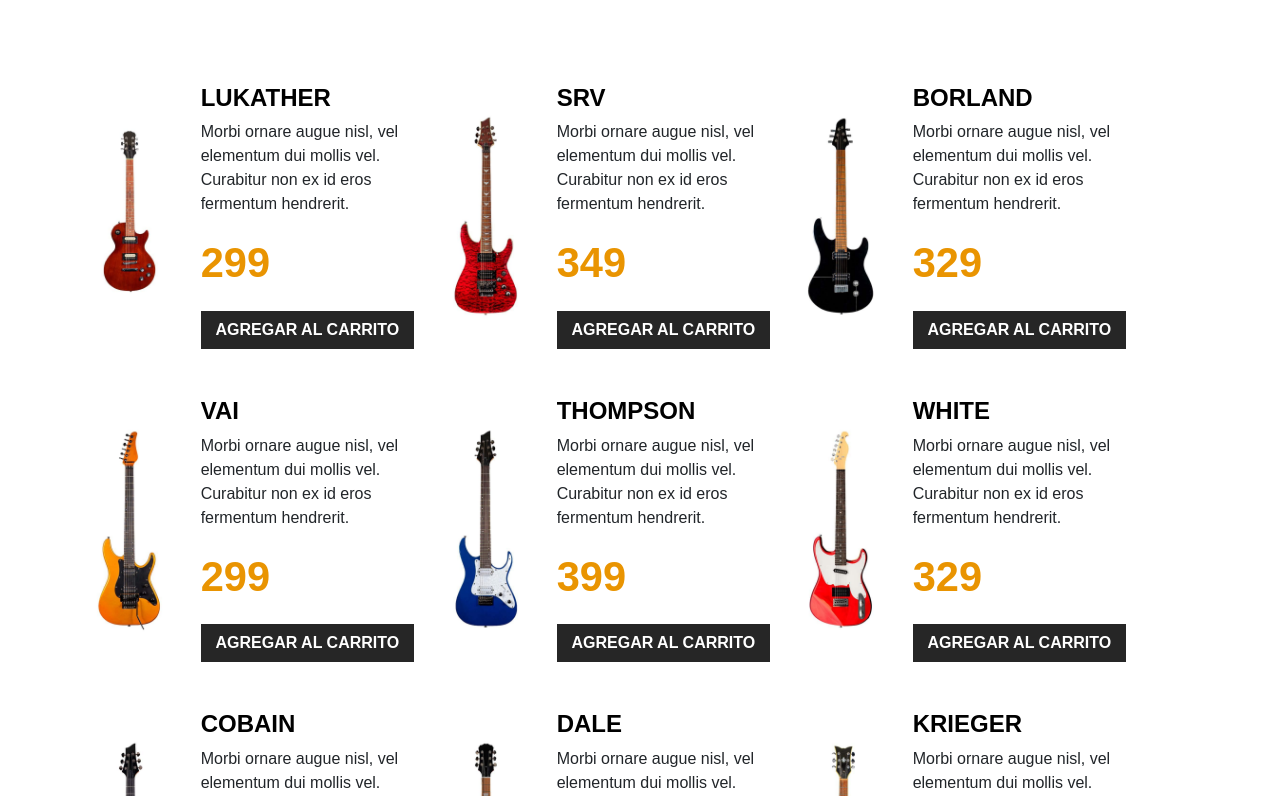
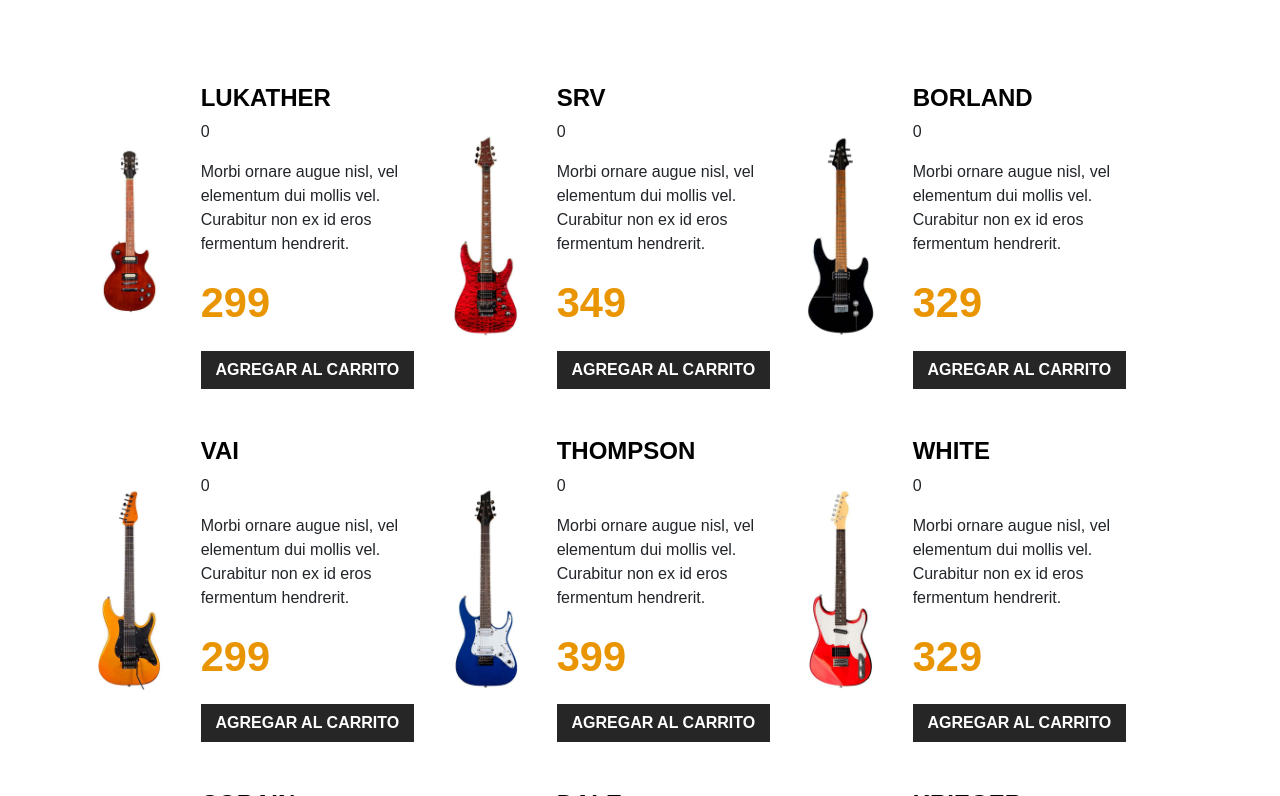
Before and after one commit to Gabulon/guitarla-vue, a Vue app: page / in a window 1280 px wide. Shown: the part 824-1620 px from the top of the page. Built offline with nearby package versions, Linux system fonts and the light colour scheme; the HTML template or start-up script is replaced by a standard one.

Commit message:
eventos en Vue.js Inline y Method

```diff
--- a/src/components/Guitarra.vue
+++ b/src/components/Guitarra.vue
@@ -1,10 +1,15 @@
 <script setup>
+import {ref}from 'vue'
+const numero=ref(0)
 const props = defineProps({
     guitarra:{
         type:Object,
         required:true
     }
 })
+const incrementar = ()=>{
+    numero.value++
+}
 </script>
 <template>
     <div class="col-md-6 col-lg-4 my-4 row align-items-center">
@@ -15,11 +20,13 @@ const props = defineProps({
         </div>
         <div class="col-8">
             <h3 class="text-black fs-4 fw-bold text-uppercase">{{ guitarra.nombre }}</h3>
+            <p>{{ numero }}</p>
             <p>{{ guitarra.descripcion }}</p>
             <p class="fw-black text-primary fs-3">{{ guitarra.precio }}</p>
             <button
                 type="button"
                 class="btn btn-dark w-100 "
+                v-on:click="incrementar"
             >Agregar al Carrito</button>
         </div>
     </div><!-- FIN GUITARRA -->
```
